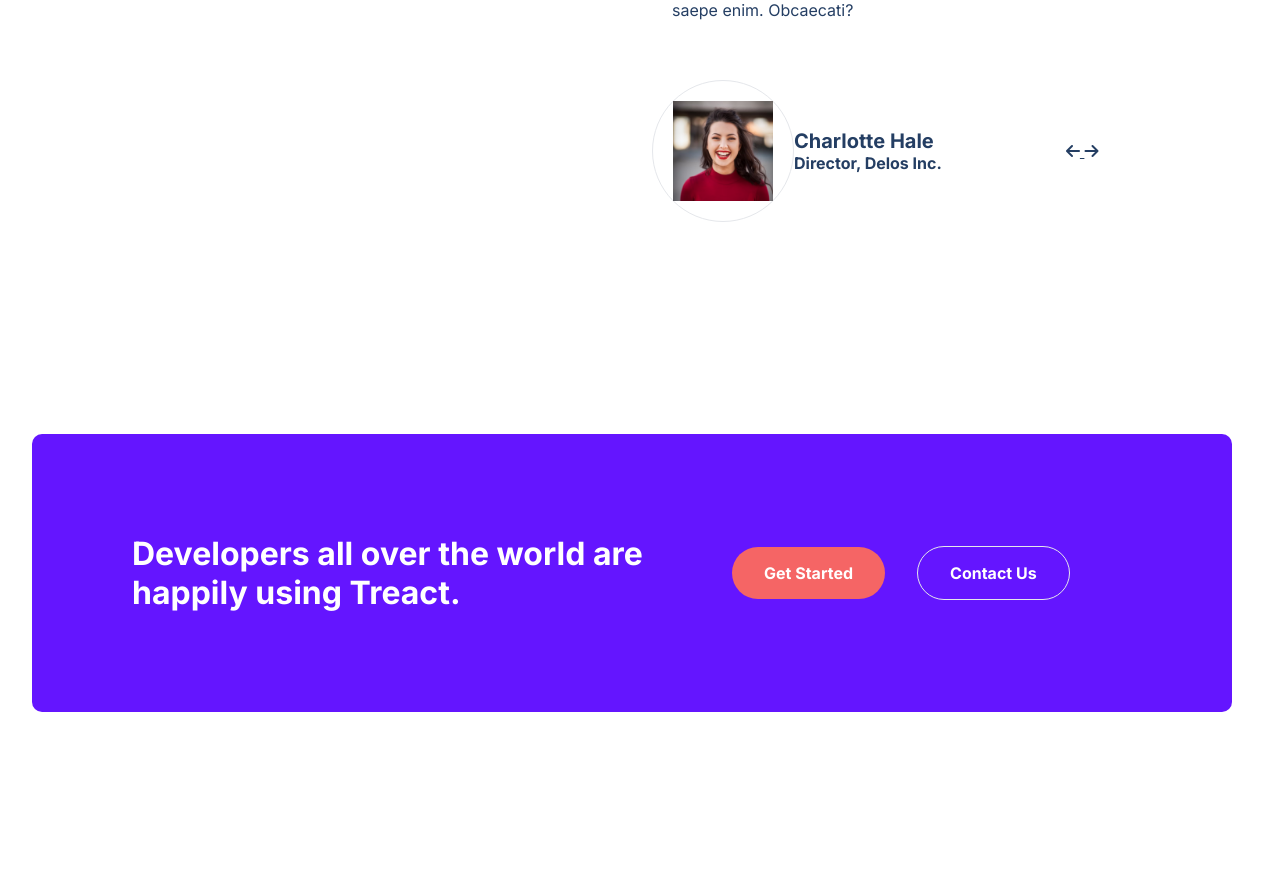
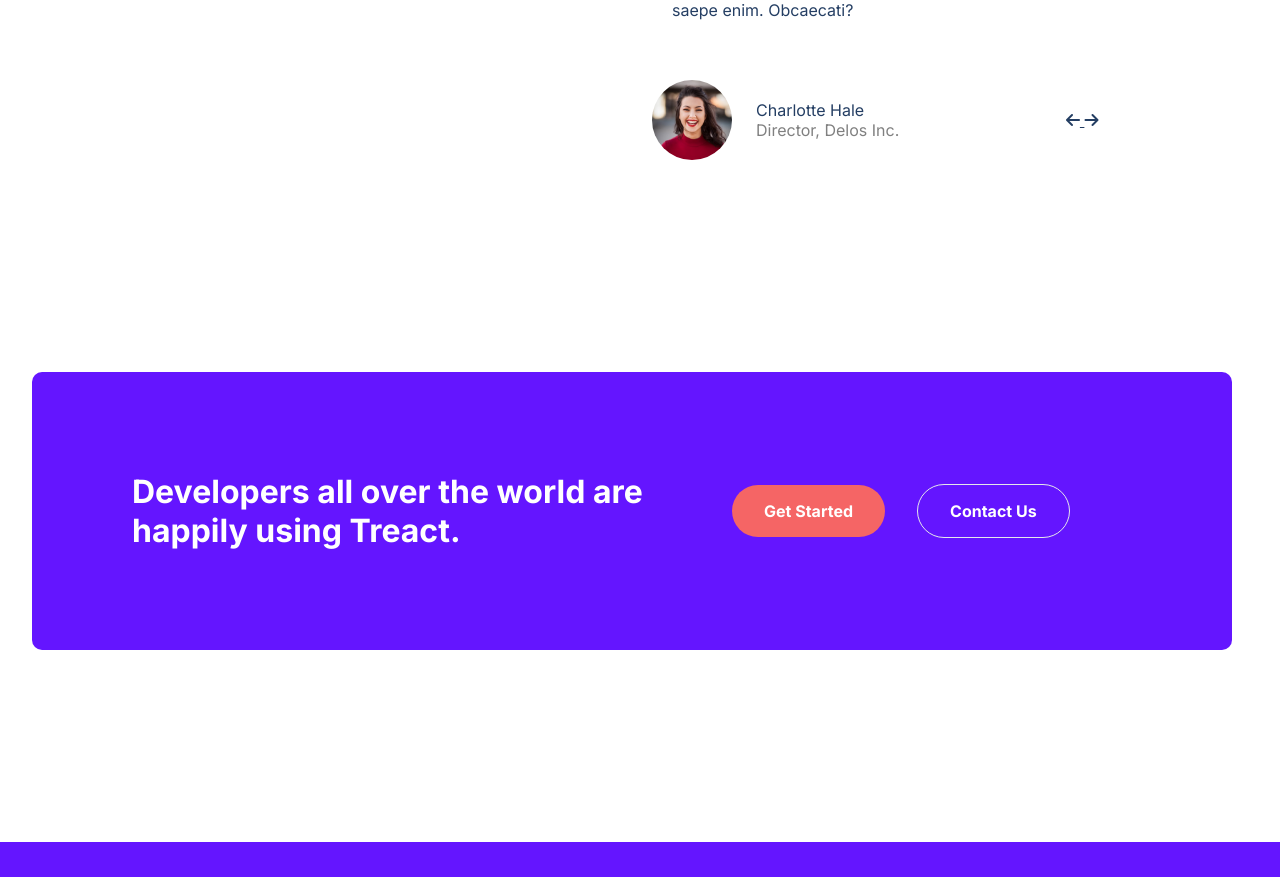
Before and after one commit to NicolaWGW/TReact-Final-Project, a plain HTML site: page index.html in a window 1280 px wide. Shown: the part 5314-6191 px from the top of the page. Drawn offline with Linux system fonts and the light colour scheme.

Commit message:
Dec 17 2025 545pm

```diff
--- a/index.html
+++ b/index.html
@@ -372,16 +372,10 @@
                         </div>
                         <div class="testimonials__bottom">
                             <div class="testimonial__profile">
-                                <div class="testimonials__pic--wrapper">
                                     <img class="testimonials__pic" src="./assets/photo-1494790108377-be9c29b29330.avif">
-                                </div>
                                 <div class="testimonial__details">
-                                    <div class="testimonial__profile--name">
-                                        <h3>Charlotte Hale</h3>
-                                    </div>
-                                    <div class="testimonial__profile--title">
-                                        <h4>Director, Delos Inc.</h4>
-                                    </div>
+                                    <div class="testimonial__profile--name">Charlotte Hale</div>
+                                    <div class="testimonial__profile--title">Director, Delos Inc.</div>
                                 </div>
                             </div>
                             <div class="testimonial__buttons">
--- a/style.css
+++ b/style.css
@@ -817,6 +817,7 @@ TESTIMONIALS ↓
 .testimonial__details {
     display: flex;
     flex-direction: column;
+    margin-left: 24px;
 }
 
 .testimonial__profile--title {
@@ -825,13 +826,9 @@ TESTIMONIALS ↓
 
 .testimonials__pic {
     max-width: 100px;
-}
-
-.testimonials__pic--wrapper {
-    padding: 20px;
-    display: flex;
-    border: 1px solid #e5e7eb;
-    border-radius: 500px;
+    width: 80px;
+    height: 80px;
+    border-radius: 50%;
 }
 
 /*
```
